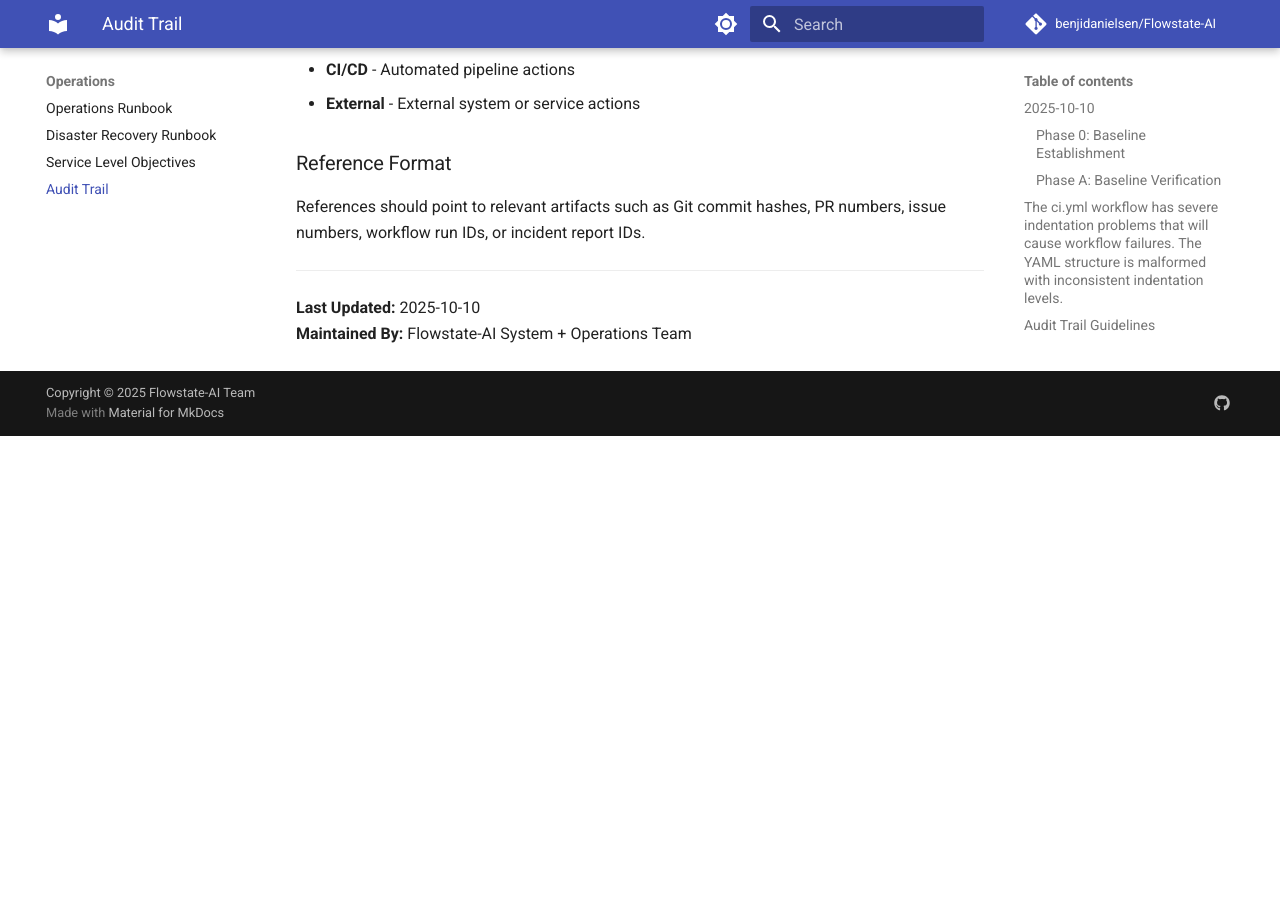
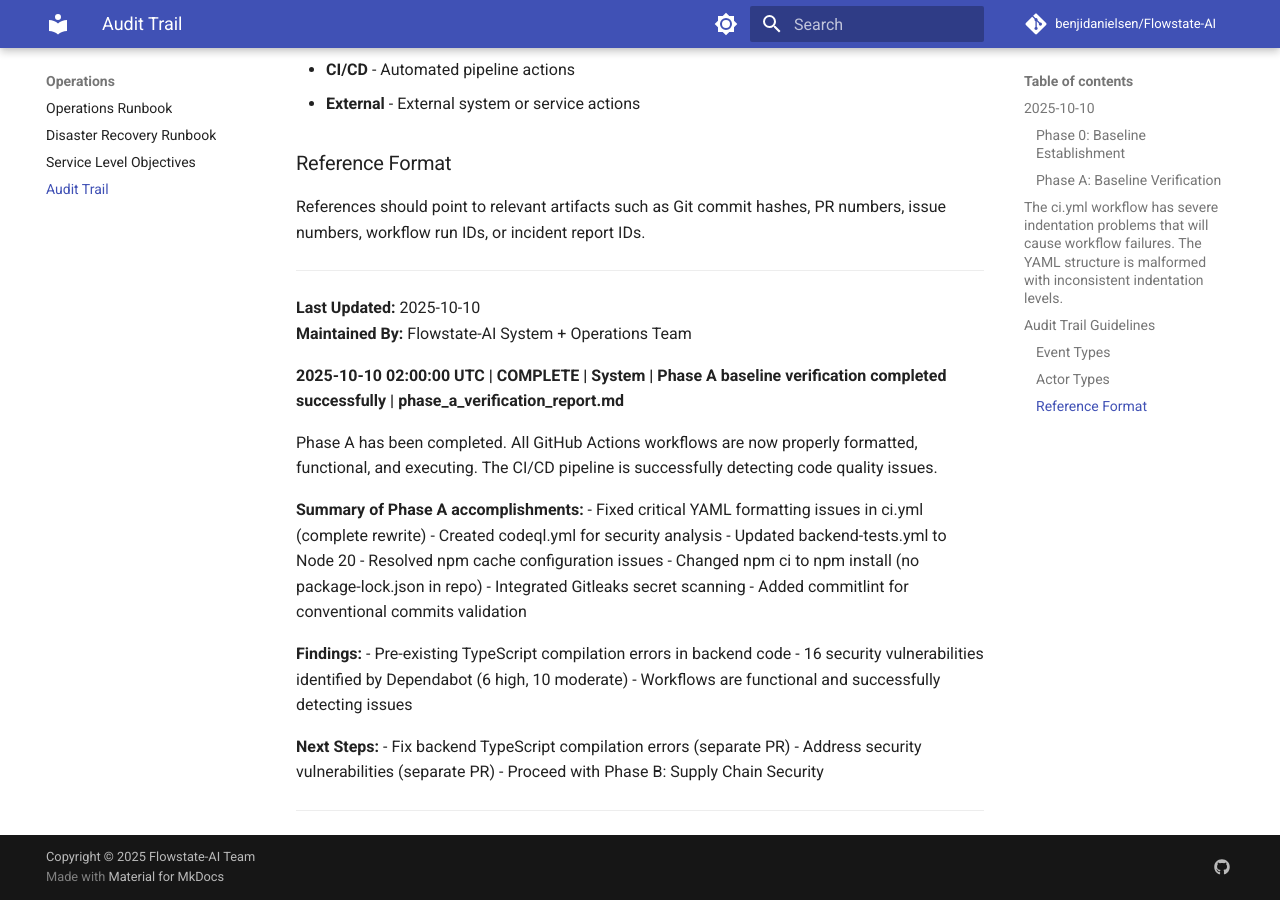
Before and after one commit to benjidanielsen/Flowstate-AI, an MkDocs documentation site: the page built from docs/AUDIT_TRAIL.md, in a window 1280 px wide and 900 px high, scrolled down 2464 px. Built offline with MkDocs 1.6.1 and Material for MkDocs 9.7.7, drawn with Linux system fonts in a browser that asks for light colours; comment, search, counter and statistics services are not loaded; the version menu is left out; before the commit the page ends 2900 px from its top, so only the background shows below that.

Commit message:
docs: Phase A baseline verification complete
Phase A: Baseline Verification - COMPLETE

All GitHub Actions workflows are now properly formatted, functional, and
executing. The CI/CD pipeline is successfully detecting code quality issues.

Accomplishments:
- Fixed critical YAML formatting in ci.yml (complete rewrite)
- Created codeql.yml for security analysis
- Updated backend-tests.yml to Node 20
- Resolved cache configuration issues
- Integrated Gitleaks and commitlint
- All workflows parsing and executing correctly

Findings:
- Pre-existing TypeScript compilation errors in backend
- 16 security vulnerabilities (Dependabot)
- Workflows functional and detecting issues correctly

Phase A objectives achieved. Ready for Phase B.

Refs: chore/baseline-probe, Phase A complete

```diff
--- a/docs/AUDIT_TRAIL.md
+++ b/docs/AUDIT_TRAIL.md
@@ -82,3 +82,30 @@ References should point to relevant artifacts such as Git commit hashes, PR numb
 
 **Last Updated:** 2025-10-10
 **Maintained By:** Flowstate-AI System + Operations Team
+
+
+
+**2025-10-10 02:00:00 UTC | COMPLETE | System | Phase A baseline verification completed successfully | phase_a_verification_report.md**
+
+Phase A has been completed. All GitHub Actions workflows are now properly formatted, functional, and executing. The CI/CD pipeline is successfully detecting code quality issues.
+
+**Summary of Phase A accomplishments:**
+- Fixed critical YAML formatting issues in ci.yml (complete rewrite)
+- Created codeql.yml for security analysis
+- Updated backend-tests.yml to Node 20
+- Resolved npm cache configuration issues
+- Changed npm ci to npm install (no package-lock.json in repo)
+- Integrated Gitleaks secret scanning
+- Added commitlint for conventional commits validation
+
+**Findings:**
+- Pre-existing TypeScript compilation errors in backend code
+- 16 security vulnerabilities identified by Dependabot (6 high, 10 moderate)
+- Workflows are functional and successfully detecting issues
+
+**Next Steps:**
+- Fix backend TypeScript compilation errors (separate PR)
+- Address security vulnerabilities (separate PR)
+- Proceed with Phase B: Supply Chain Security
+
+---
```
